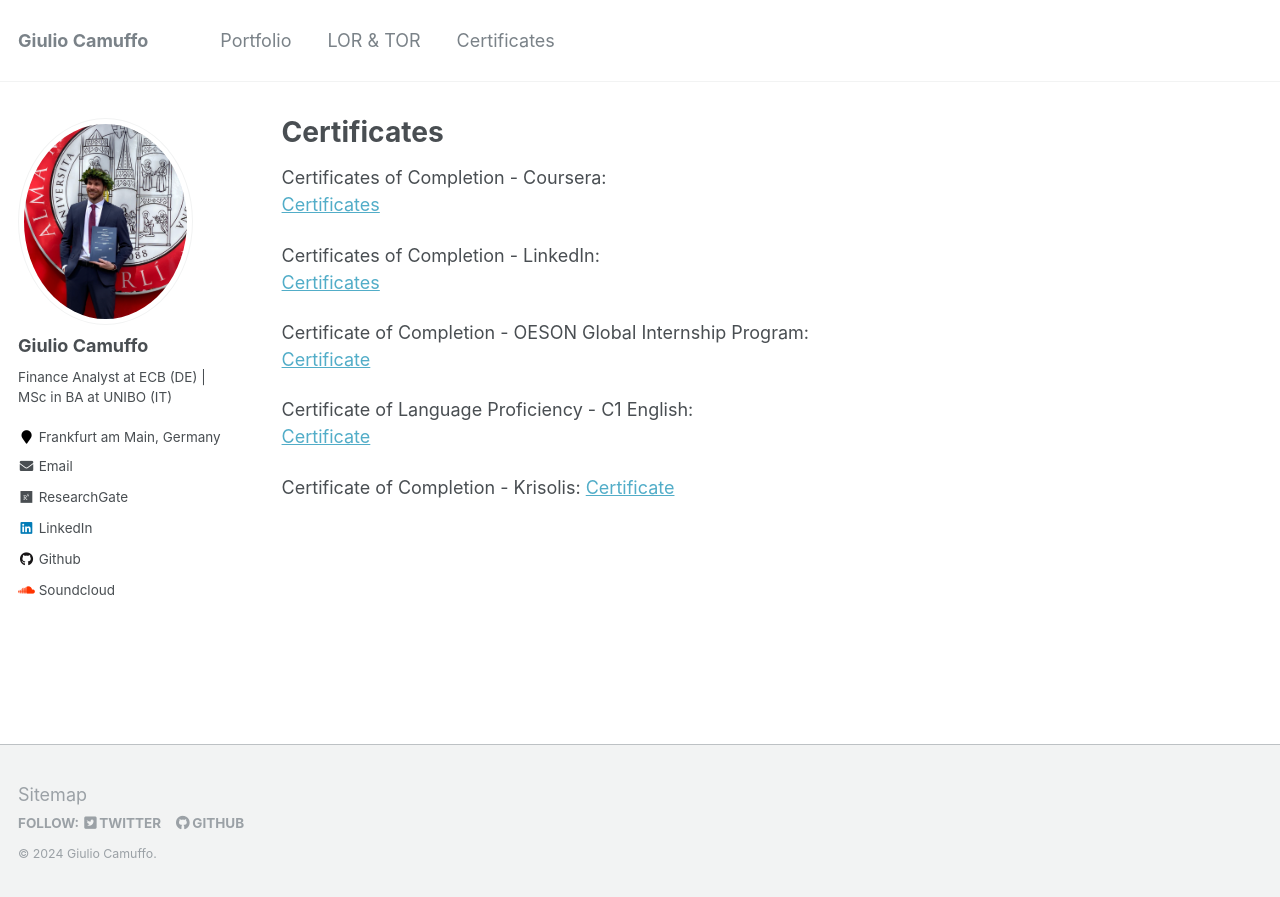
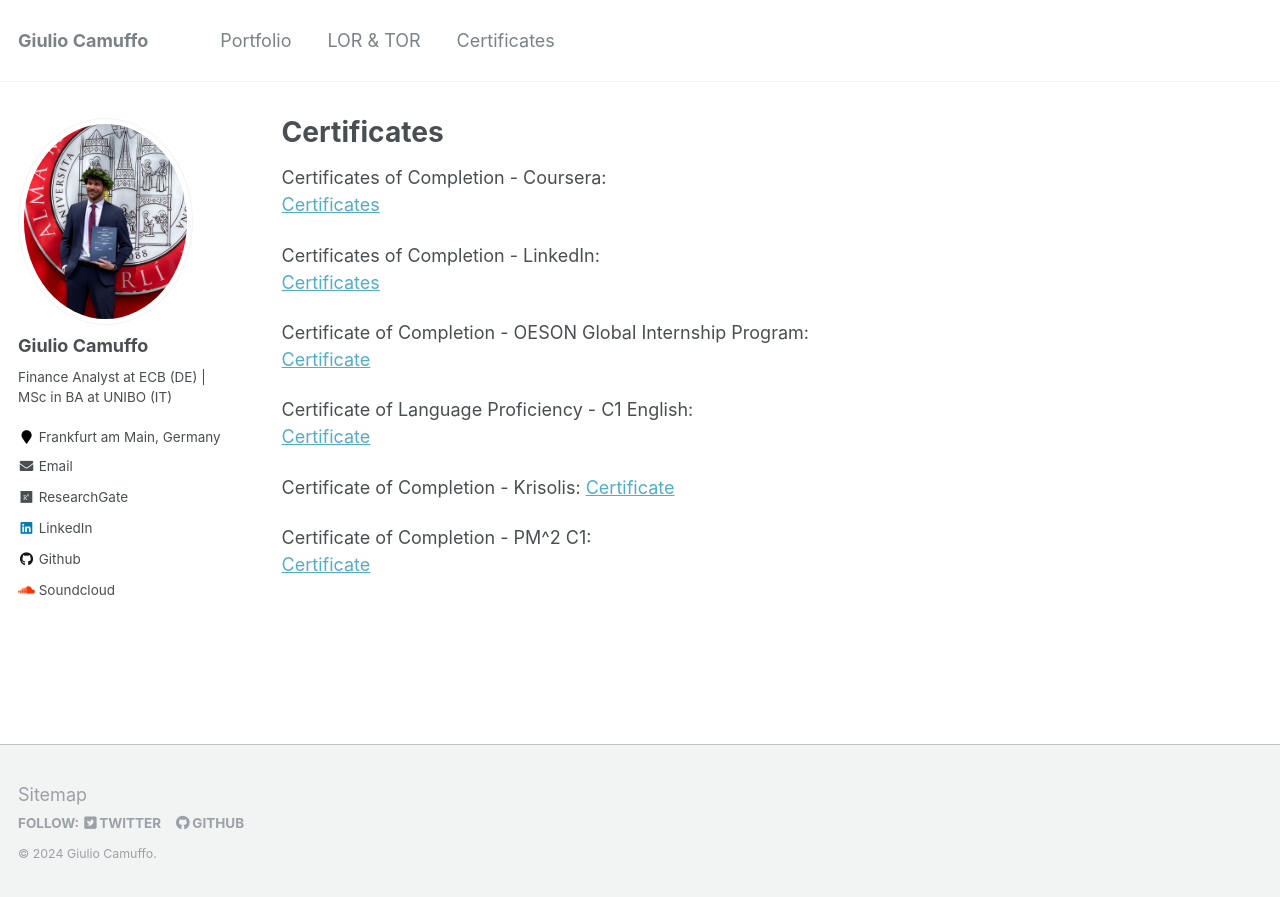
Before and after one commit to giulio-camuffo/giulio-camuffo.github.io, a Jekyll site: the page built from _pages/certificates.md, in a window 1280 px wide. Shown: the top 897 px of the page. Built offline with Jekyll 4.4.1, drawn with Linux system fonts in a browser that asks for light colours; nearby versions of some CDN libraries.

Commit message:
Update certificates.md

```diff
--- a/_pages/certificates.md
+++ b/_pages/certificates.md
@@ -19,3 +19,6 @@ Certificate of Language Proficiency - C1 English:
 
 Certificate of Completion - Krisolis:
 [Certificate](/files/Giulio-Camuffo-Krisolis-Certificate-Foundations-of-Programming-with-Python.pdf)
+
+Certificate of Completion - PM^2 C1:
+[Certificate](/files/PM^2-certificate.pdf)
```
